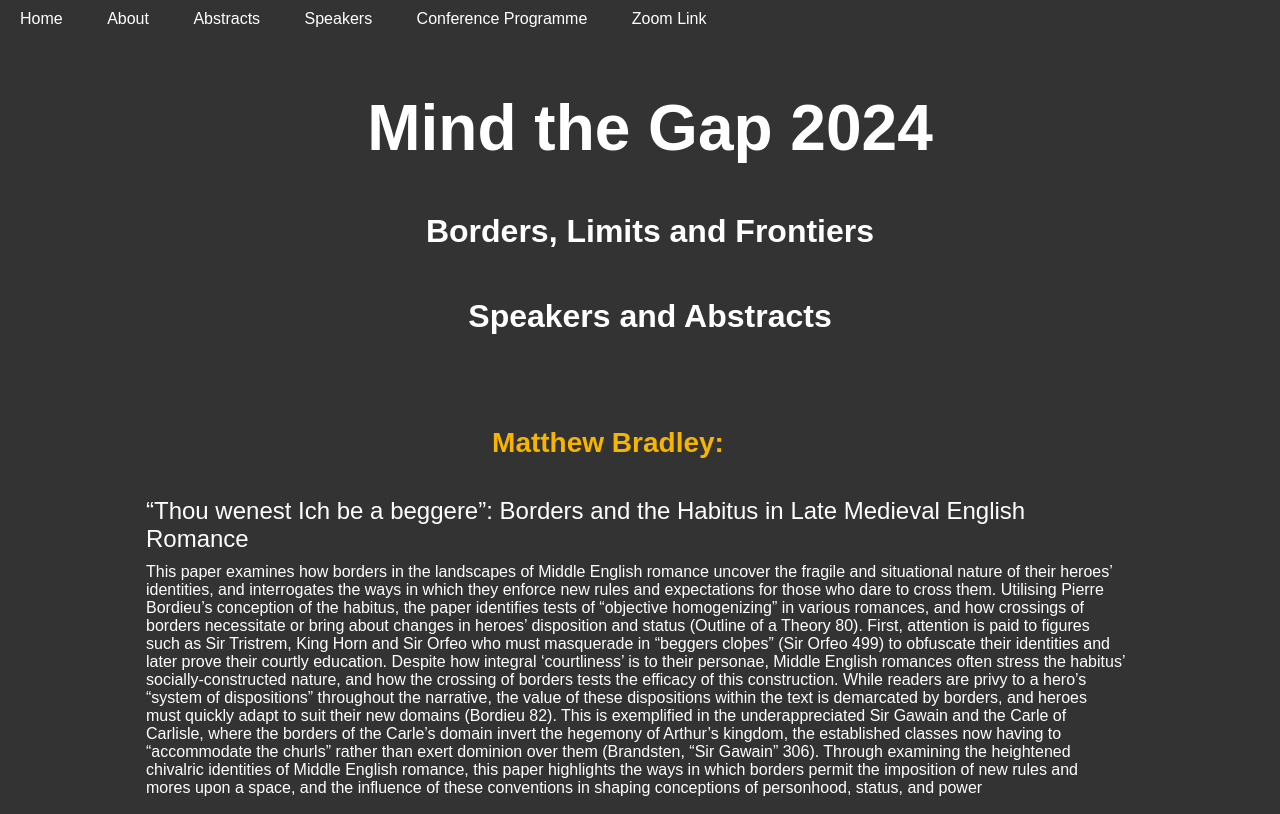
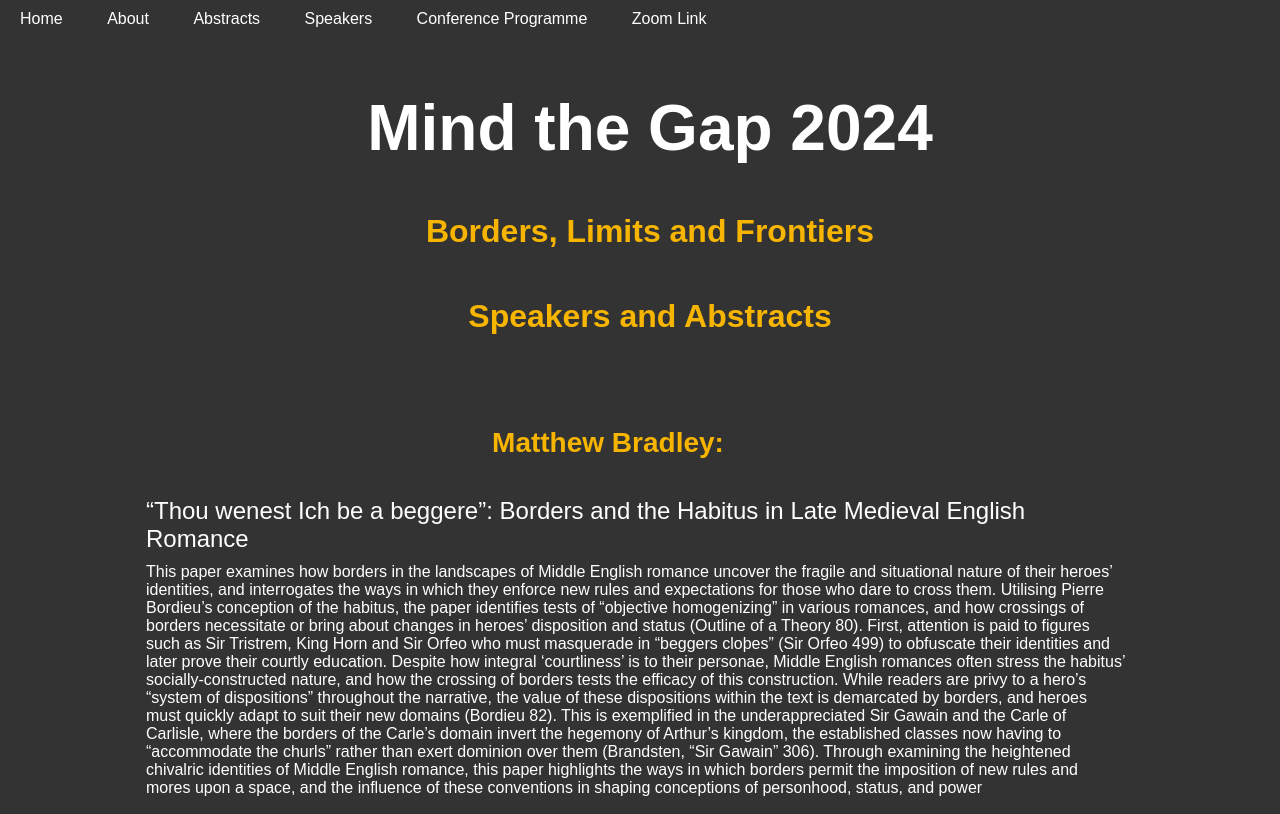
Before and after one commit to MindTheGap2024/MindTheGap2024, a plain HTML site: page Abstracts.html in a window 1280 px wide. Shown: the top 814 px of the page. Drawn offline with Linux system fonts and the light colour scheme.

Commit message:
Update Abstracts.html

```diff
--- a/Abstracts.html
+++ b/Abstracts.html
@@ -108,6 +108,13 @@ td.abstract img{display: block; margin: 4px auto 8px auto}
     width: 70%; /* Set the width of the second cell to 70% */
 }
 
+h2.h2-sect-bg-2{text-indent: 20px;
+    font-size: 32px;
+    color: rgb( 247, 181, 0);
+    display: block;
+    text-align: center;
+}
+
 </style>
 
 
@@ -182,8 +189,8 @@ td.abstract img{display: block; margin: 4px auto 8px auto}
 <section class="section-abstract">
 
 	<h1 class="h1-sect-bg">Mind the Gap 2024</h1>
-	<h2 class="h2-sect-bg">Borders, Limits and Frontiers</h2>
-	<h2 class="h2-sect-bg">Speakers and Abstracts</h2>
+	<h2 class="h2-sect-bg-2">Borders, Limits and Frontiers</h2>
+	<h2 class="h2-sect-bg-2">Speakers and Abstracts</h2>
 
 </section>
 
```
